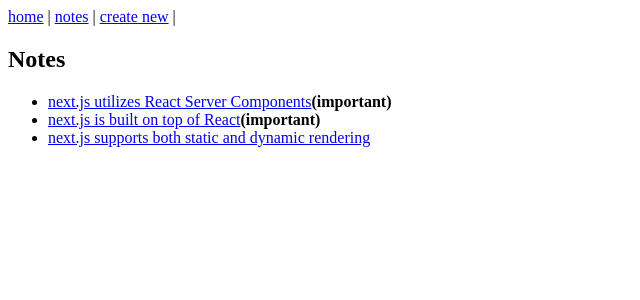
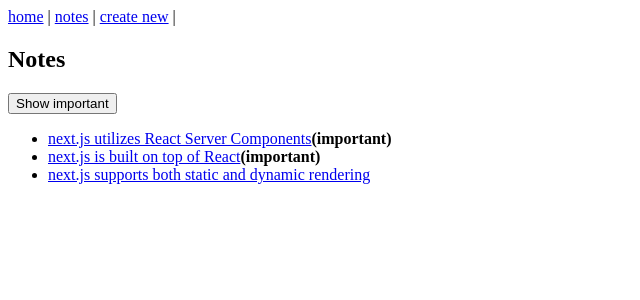
Before and after one commit to gautam4455/fso-nextjs-notes-app, a Next.js app: page /notes in a window 1280 px wide. Shown: the top 300 px of the page, without its empty margins (0-640 px from the left). Built offline with nearby package versions, Linux system fonts and the light colour scheme.

Commit message:
Show important notes or all using client component

```diff
--- /dev/null
+++ b/src/app/notes/NoteList.tsx
@@ -0,0 +1,36 @@
+"use client";
+
+import Link from "next/link";
+import { useState } from "react";
+
+type Note = {
+  id: number;
+  content: string;
+  important: boolean;
+};
+
+export const NoteList = ({ notes }: { notes: Note[] }) => {
+  const [showImportant, setShowImportant] = useState(false);
+
+  const notesToShow = showImportant
+    ? notes.filter((note) => note.important)
+    : notes;
+
+  return (
+    <div>
+      <button onClick={() => setShowImportant(!showImportant)}>
+        {showImportant ? "Show all" : "Show important"}
+      </button>
+
+      <ul>
+        {notesToShow.map((note) => (
+          <li key={note.id}>
+            <Link href={`/notes/${note.id}`}>{note.content}</Link>
+
+            {note.important && <strong>(important)</strong>}
+          </li>
+        ))}
+      </ul>
+    </div>
+  );
+};
--- a/src/app/notes/page.tsx
+++ b/src/app/notes/page.tsx
@@ -1,4 +1,4 @@
-import Link from "next/link";
+import { NoteList } from "@/app/notes/NoteList";
 import { getNotes } from "../services/notes";
 
 const Notes = () => {
@@ -8,16 +8,9 @@
     <div>
       <h2>Notes</h2>
 
-      <ul>
-        {notes.map((note) => (
-          <li key={note.id}>
-            <Link href={`/notes/${note.id}`}>{note.content}</Link>
-
-            {note.important && <strong>(important)</strong>}
-          </li>
-        ))}
-      </ul>
+      <NoteList notes={notes} />
     </div>
   );
 };
+
 export default Notes;
```
